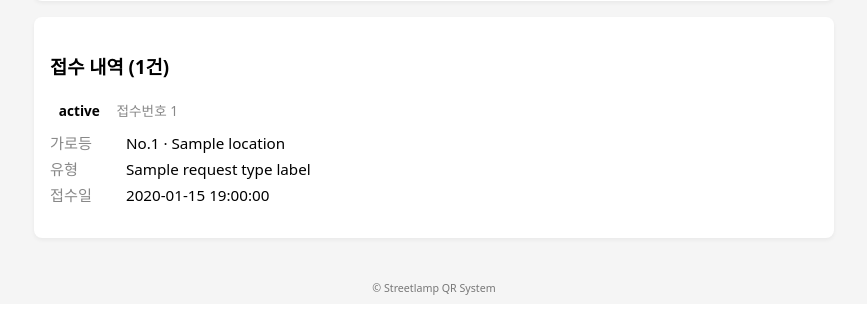
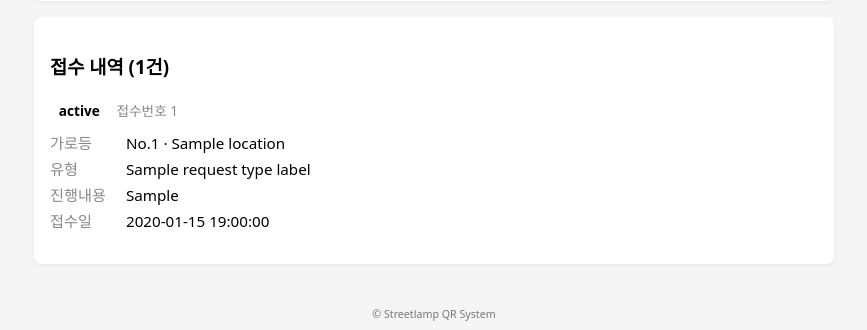
Before and after one commit to hongkiryong-ux/streetlamp_qr, a FastAPI app: template templates/status_check.html in a window 1280 px wide. Shown: the part 515-845 px from the top of the page, without its empty margins (206-1073 px from the left). Before the commit the page ends 810 px from the top, so only its background shows below. Run offline with FastAPI, Linux system fonts and the light colour scheme; the template is opened without the code that fills it: most values are stand-ins (such as "Sample title", 1, 10 or a date in 2020); some libraries are stand-ins or nearby versions.

Commit message:
Show staff memo as progress detail on status lookup page
Co-authored-by: Cursor <cursoragent@cursor.com>

```diff
--- a/templates/status_check.html
+++ b/templates/status_check.html
@@ -36,12 +36,10 @@
         <ul class="status-item-meta">
           <li><span>가로등</span> No.{{ r.lamp_id }}{% if r.lamp and r.lamp.location %} · {{ r.lamp.location }}{% endif %}</li>
           <li><span>유형</span> {{ RequestTypeLabel[r.request_type.value] }}</li>
+          <li><span>진행내용</span> {{ r.work_memo or "아직 등록된 내용이 없습니다." }}</li>
           <li><span>접수일</span> {{ r.created_at | fmt_kst }}</li>
           {% if r.status == RequestStatus.done and r.completed_at %}
             <li><span>완료일</span> {{ r.completed_at | fmt_kst }}</li>
-          {% endif %}
-          {% if r.status == RequestStatus.done and r.work_memo %}
-            <li><span>처리 내용</span> {{ r.work_memo }}</li>
           {% endif %}
         </ul>
       </article>
```
